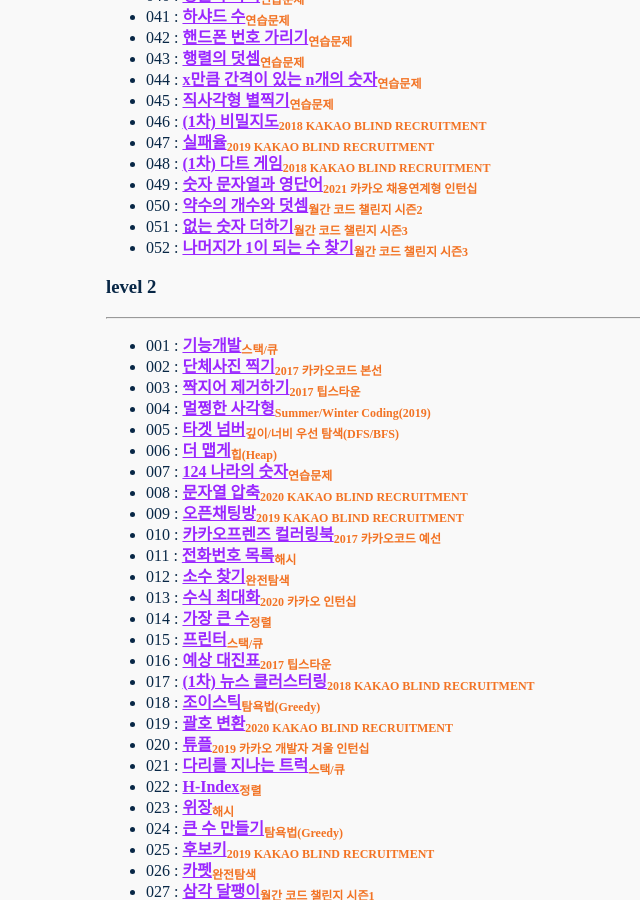
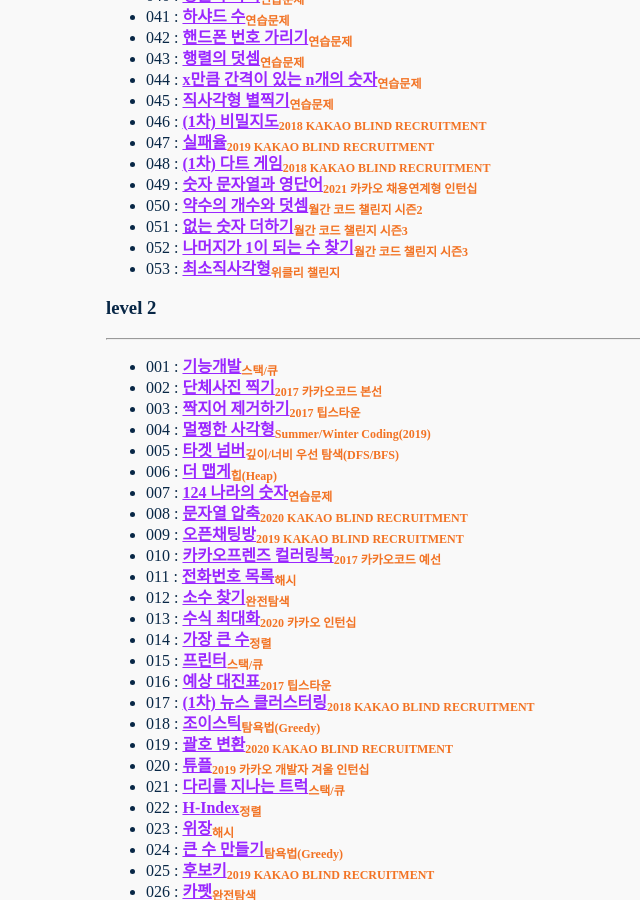
Before and after one commit to nimkoes/portfolio, a Jekyll site: the page built from _posts/2021-04-30-Programmers-Algorithm-Problem.md, in a window 1280 px wide and 900 px high, scrolled down 4326 px. Shown: the whole window, without its empty margins (134-774 px from the left). Built offline with Jekyll 4.4.1, drawn with Linux system fonts in a browser that asks for light colours.

Commit message:
문제 풀이 링크 추가  - 위클리 챌린지 '최소직사각형'

```diff
--- a/_posts/2021-04-30-Programmers-Algorithm-Problem.md
+++ b/_posts/2021-04-30-Programmers-Algorithm-Problem.md
@@ -113,6 +113,7 @@ author: "nimkoes"
 - 050 : [**<u>약수의 개수와 덧셈</u>**<sub>월간 코드 챌린지 시즌2</sub>][link_level_1_050]
 - 051 : [**<u>없는 숫자 더하기</u>**<sub>월간 코드 챌린지 시즌3</sub>][link_level_1_051]
 - 052 : [**<u>나머지가 1이 되는 수 찾기</u>**<sub>월간 코드 챌린지 시즌3</sub>][link_level_1_052]
+- 053 : [**<u>최소직사각형</u>**<sub>위클리 챌린지</sub>][link_level_1_053]
 
 
 ### level 2
@@ -248,6 +249,7 @@ author: "nimkoes"
 [link_level_1_050]:https://xxxelppa.tistory.com/338
 [link_level_1_051]:https://xxxelppa.tistory.com/343
 [link_level_1_052]:https://xxxelppa.tistory.com/344
+[link_level_1_053]:https://xxxelppa.tistory.com/345
 
 [link_level_2_001]:https://xxxelppa.tistory.com/208
 [link_level_2_002]:https://xxxelppa.tistory.com/209
```
